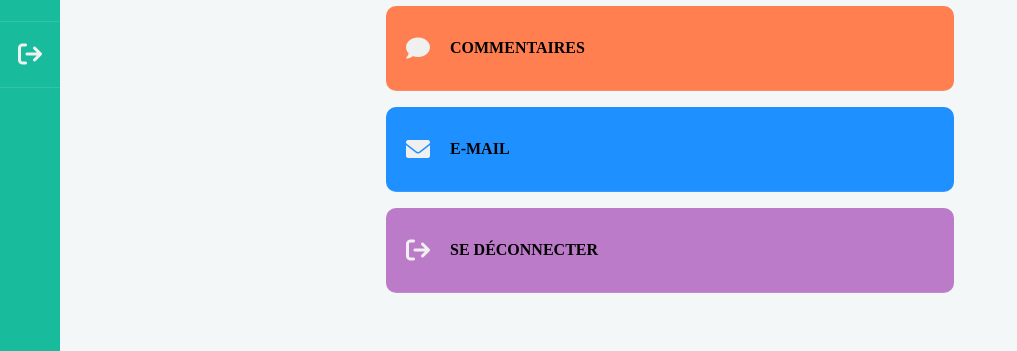
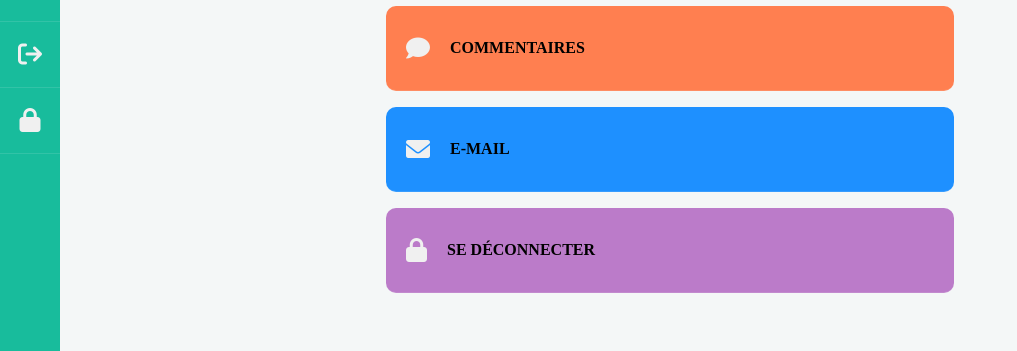
Before and after one commit to bigben35/OCR_5_Blog, a PHP site: template src/Views/Admin/dashboardAdmin.php in a window 1280 px wide. Shown: the part 297-648 px from the top of the page, without its empty margins (0-1017 px from the left). Run offline with PHP 8.4, Linux system fonts and the light colour scheme; the template is opened without the code that fills it, so the values that code supplies are empty; the visitor is signed in with stand-in values (Sample User, id 1).

Commit message:
few modifications dashboard admin

```diff
--- a/src/Views/Admin/dashboardAdmin.php
+++ b/src/Views/Admin/dashboardAdmin.php
@@ -37,10 +37,10 @@ ob_start();
         </div>
     </a>
 
-    <a href="index.php?action=deconnexion" class="bloc-section-admin"><i
-            class="fa-solid fa-arrow-right-from-bracket"></i>
+    <a href="index.php?action=deconnexion" class="bloc-section-admin"><i class="fa-solid fa-lock"></i>
         <h2>Se déconnecter</h2>
     </a>
+
 
 </section>
 
--- a/src/Views/Admin/layoutsAdmin/template.php
+++ b/src/Views/Admin/layoutsAdmin/template.php
@@ -65,10 +65,14 @@
                         </ul>
                     </div>
                 </div>
-                <div class="nav-bloc n-5">
-                    <a href="index.php?action=deconnexion"><i
+                <div class="nav-bloc">
+                    <a href="index.php"><i
                             class="fa-solid fa-arrow-right-from-bracket"></i></a>
                 </div>
+                <div class="nav-bloc n-5">
+                    <a href="index.php?action=deconnexion"><i class="fa-solid fa-lock"></i></a>
+                </div>
+
             </div>
         </nav>
 
```
